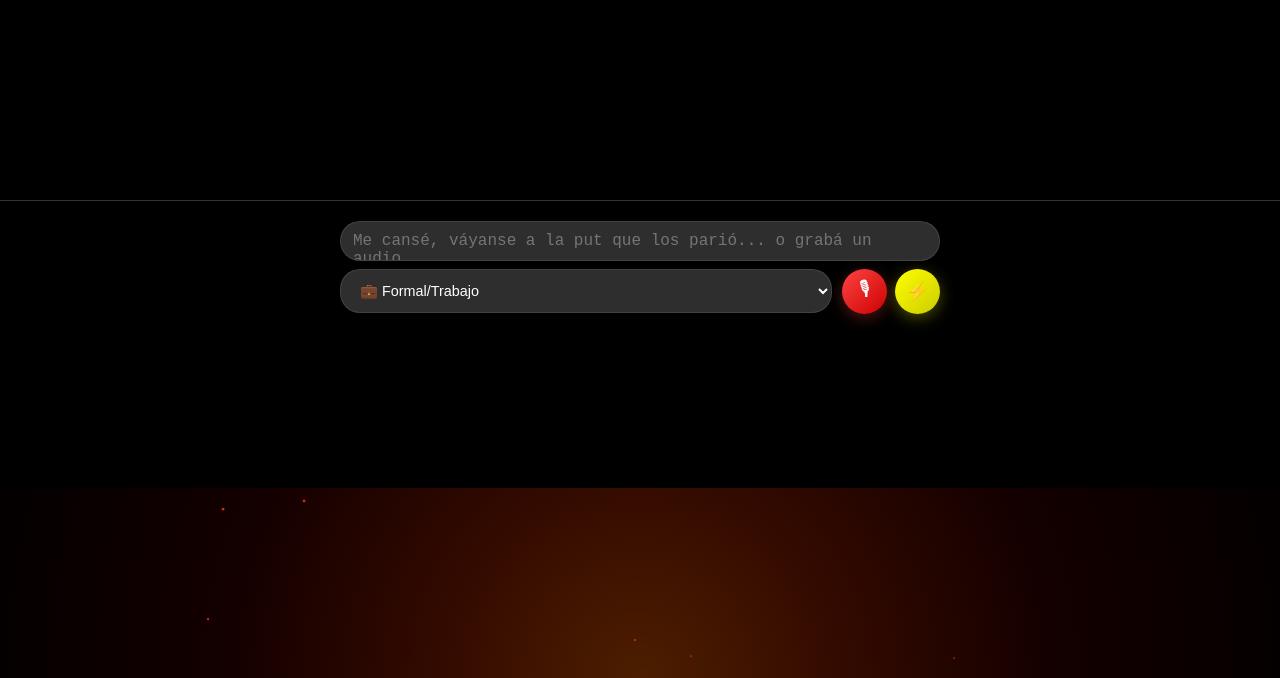
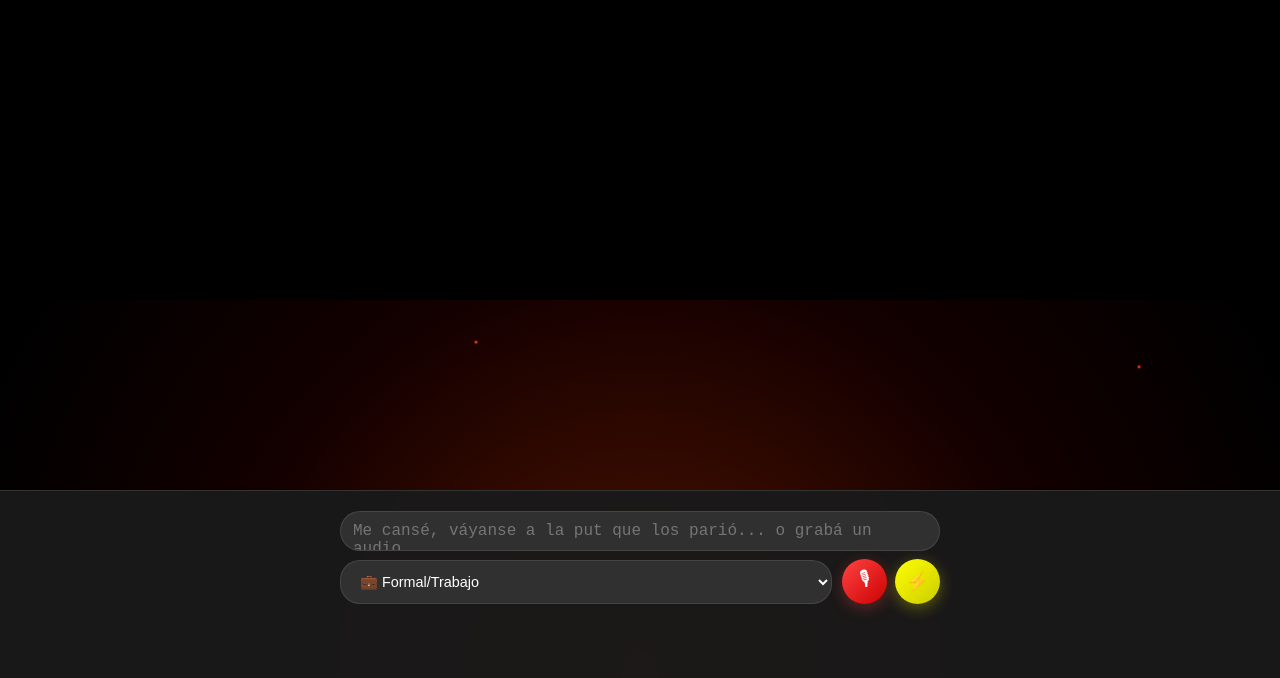
Before and after one commit to EventosGDN/Baja, a website: page index.html in a window 1280 px wide. Shown: the part 122-800 px from the top of the page. Drawn offline with Linux system fonts and the light colour scheme; no server answers.

Commit message:
cambio 143 no se que saldra de esto 18

```diff
--- a/estilos.css
+++ b/estilos.css
@@ -135,7 +135,7 @@ body, html {
   flex: 1 1 auto;
   overflow-y: auto;
   padding: 20px;
-  padding-bottom: 100px; /* espacio base para la caja de entrada */
+  padding-bottom: 100px; /* ← deja espacio real para .input-section */
   max-width: 600px;
   margin: 0 auto;
   display: flex;
@@ -182,15 +182,17 @@ body, html {
 }
 
 .input-section {
-  position: sticky;
+  position: fixed;
   bottom: 0;
   left: 0;
   width: 100%;
+  background: rgba(26, 26, 26, 0.95);
+  backdrop-filter: blur(10px);
   padding: 20px;
   border-top: 1px solid var(--color-gray-dark);
   z-index: 100;
-  transition: transform 0.25s ease;
 }
+
 
 .text-input {
   background: rgba(51, 51, 51, 0.9);
```
